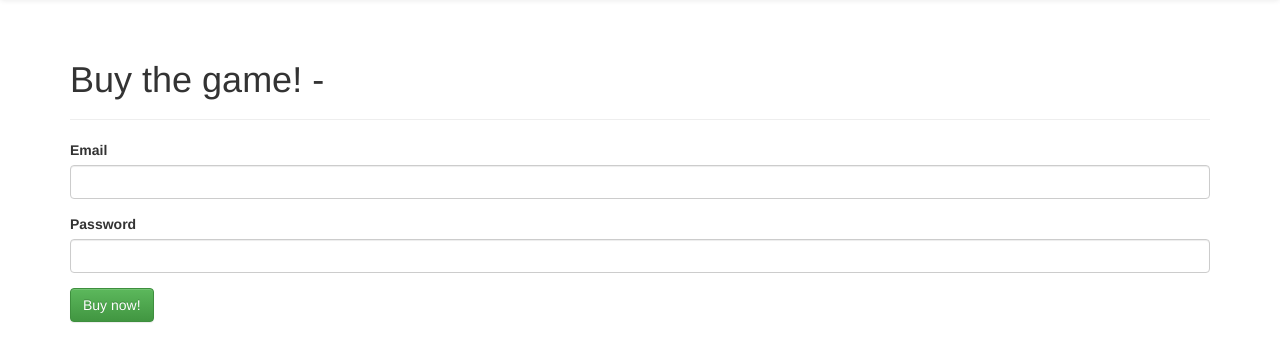
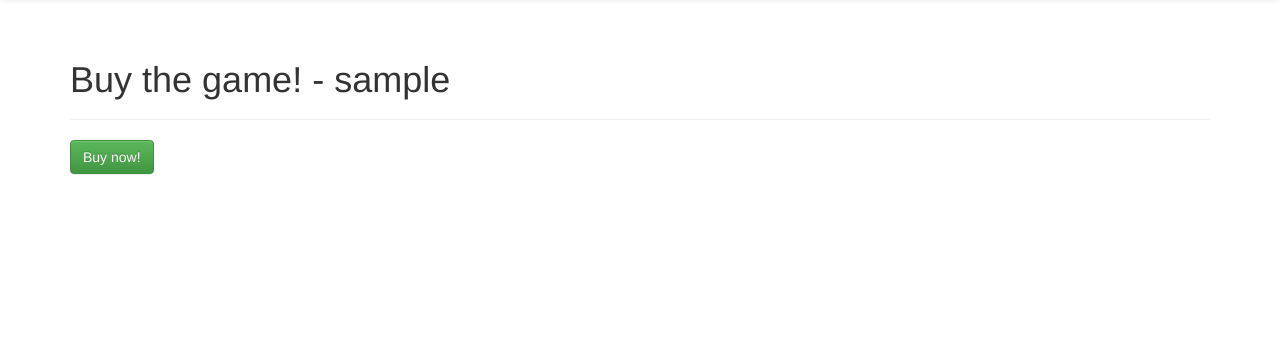
Before and after one commit to RyanCross/StoneCapWeb, a PHP site: page /buy.php in a window 1280 px wide. Shown: the part 52-414 px from the top of the page. Run offline with PHP 8.4, Linux system fonts and the light colour scheme; the visitor is signed in with stand-in values (Sample User, id 1); data that the repository does not hold is empty; some libraries are stand-ins or nearby versions.

Commit message:
buy.php update2

```diff
--- a/buy.php
+++ b/buy.php
@@ -12,22 +12,11 @@
 
 <div class="container">
   <div class="page-header">
-    <h1>Buy the game! - <?php $logged_in ?></h1>
+    <h1>Buy the game! - <?php print $logged_in; ?></h1>
   </div>
 
   <?php if ($logged_in) { ?>
   <form method="POST" action="<?= $_SERVER['PHP_SELF'] ?>" >
-		<div class="form-group <?php if ($email && $email_error) echo 'has-error'; ?>">
-			<label for="email" class="control-label">Email</label>
-			<input id="email" type="text" name="email" class="form-control" value="<?php echo $email; ?>" required>
-			<?php if ($email && $email_error) echo '<p class="help-block">Sorry, we have no record of this league in our database!</p>'; ?>
-		</div>
-		<div class="form-group <?php if ($password_error) echo 'has-error'; ?>">
-			<label for="password" class="control-label">Password</label>
-			<input id="password" type="password" name="password" class="form-control" required>
-			<?php if ($password_error) echo '<p class="help-block">The password you provided was not correct!</p>'; ?>
-		</div>
-
     <input type="submit" name="submit" class="btn btn-success" value="Buy now!" />
 	</form>
   <?php } else { ?>
```
